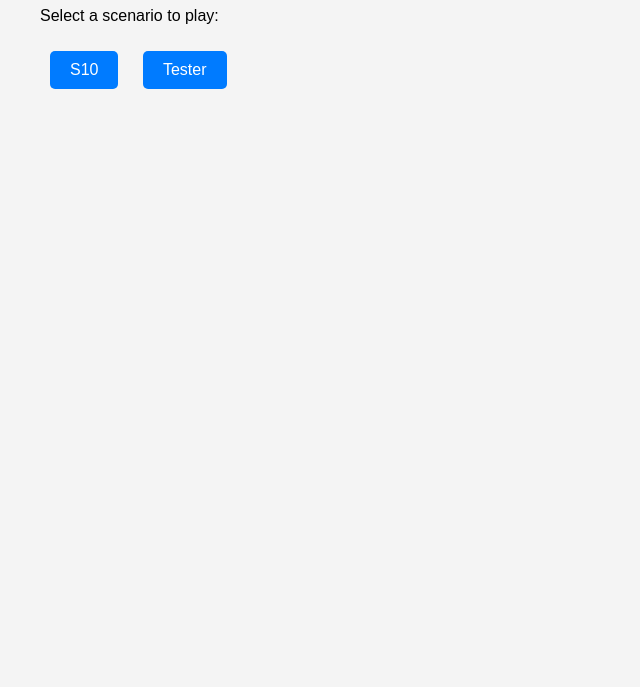
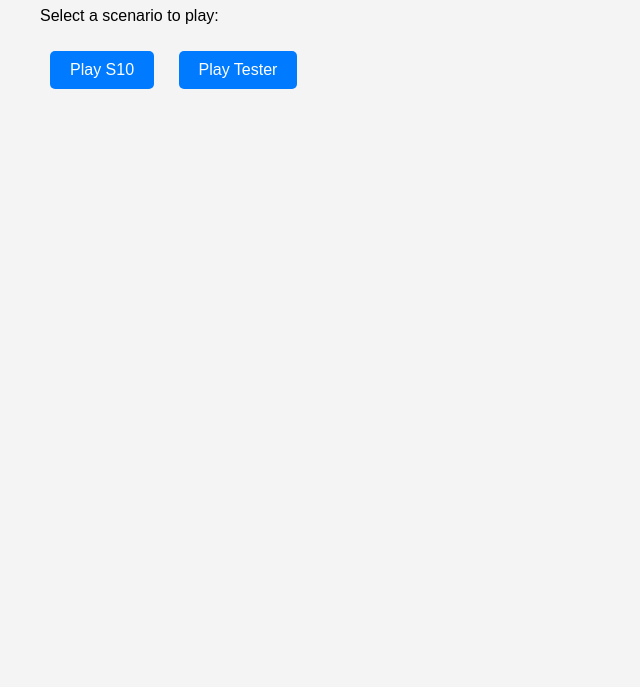
Before and after one commit to Venus-Au/Twine-Production-Demo, a plain HTML site: page index.html in a window 1280 px wide. Shown: the part 113-800 px from the top of the page, without its empty margins (0-640 px from the left). Drawn offline with Linux system fonts and the light colour scheme.

Commit message:
Update index.html

```diff
--- a/index.html
+++ b/index.html
@@ -32,8 +32,8 @@
 <body>
     <h1>Welcome to My Twine Scenarios</h1>
     <p>Select a scenario to play:</p>
-    <a class="button" href="S10">S10</a>
-    <a class="button" href="Tester.html">Tester</a>
+    <a class="button" href="S10">Play S10</a>
+    <a class="button" href="Tester">Play Tester</a>
     <!-- Add more buttons for additional stories -->
 </body>
 </html>
```
